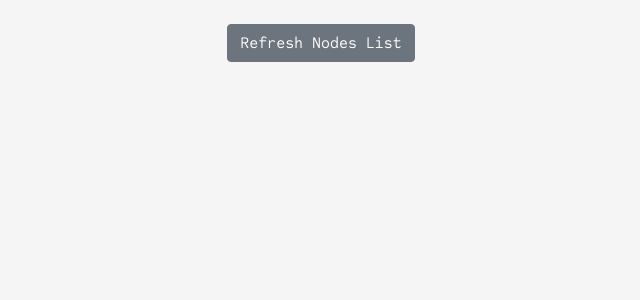
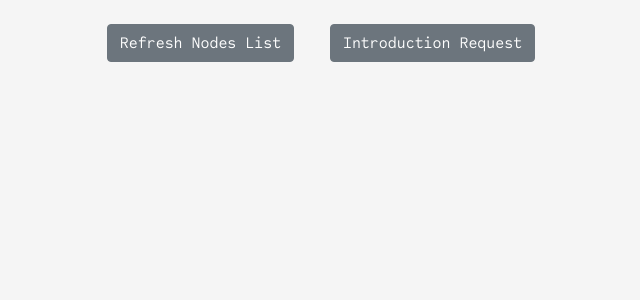
Before and after one commit to amuuu/natural-synth, a Flask app: page / in a window 1280 px wide. Shown: the part 85-385 px from the top of the page, without its empty margins (319-959 px from the left). Run offline with Flask 2, Linux system fonts and the light colour scheme; a user stored in the database is signed in; some libraries are stand-ins or nearby versions.

Commit message:
fix arduino bugs, works properly now! adjust some stuff and fix some bugs in server and dashboard, they work properly nowgit add .git add .

```diff
--- a/server/src/main.py
+++ b/server/src/main.py
@@ -42,3 +42,12 @@ def change_activeself():
         return Response("Error in changing activeself.", status=400)
 
     return Response("Activeself changed successfully.", status=200)
+
+
+@main.route('/introductionrequest', methods=['GET'])
+def introduction_request():
+    try:
+        mqtthandler.introduction_request()
+        return Response("Sent introduction request successfully.", status=200)
+    except:
+        return Response("Error in sending introduction request.", status=400)
--- a/server/src/mqtthandler.py
+++ b/server/src/mqtthandler.py
@@ -46,6 +46,11 @@ topic ns/arduino_change:
     "device_name": "device",
     "new_name": "new_name"
     }
+
+5) introduction_request command:
+    {
+    "cmd": "introduction_request"
+    }
 """
 
 topic = ['ns/arduino_send',
@@ -63,6 +68,9 @@ def peripheral_node_name_update(device_name, new_name):
 def peripheral_node_activeself_update(device_name, activeself): # ip or name
     client_object.publish(topic[1], json.dumps({'cmd':'change_active_self','device_name': device_name, 'activeself': activeself}), 0)
 
+def introduction_request():
+    client_object.publish(topic[1], json.dumps({'cmd':'introduction_request'}), 0)
+
 def on_connect(client, userdata, flags, rc):
     global client_object
     client_object = client
@@ -74,7 +82,7 @@ def on_connect(client, userdata, flags, rc):
     print("Subscribed to " + str(count_topics) + " topics successfully...")
 
 def on_message(client, userdata, msg):
-
+    # try:
     data = json.loads(msg.payload.decode())
 
     if msg.topic == topic[0]:
@@ -87,9 +95,9 @@ def on_message(client, userdata, msg):
             sensor_type = data.get('sensor_type')
             is_active = data.get('is_active')
             if is_active=="true":
-                is_active = True
+                is_active_bool = True
             elif is_active == "false":
-                is_active = False
+                is_active_bool = False
 
             # there is a new name we haven't seen before. it's either a new device or a device we know but with a new name
             if name not in names:
@@ -98,24 +106,28 @@ def on_message(client, userdata, msg):
 
                 if old_name == "-":
                     print("Node \"" + name + "\" didn't exist before. Added to list now.")
-                    names.extend(name)
-                    divs.append({"name": name, "sensor_type": sensor_type, "is_active": is_active})
+                    names.append(name)
+                    divs.append({"name": name, "sensor_type": sensor_type, "is_active": is_active_bool})
 
                 else:
                     for div in divs:
                         if div['name'] == old_name:
                             div['name'] = name
 
+
             ## the name is known. And hasn't changed. So the only reason that this cmd must've been sent is the fact that active self has changed
             else:
                 for div in divs:
-                    if div['name'] == name:
-                        div['is_active'] = data.get('is_active')
+                    if div['name'] == name and div['is_active'] != is_active_bool:
+                        div['is_active'] = is_active_bool
+                        print("Node \"" + name + "'s activity just toggled.")
 
 
         if cmd == "value_share":
 
             val = data.get('val')
 
-            # show in the div
-            # it can be done easily with ajax but doesn't it must be with socket to work properly and seamlessly
+                # show in the div
+                # it can be done easily with ajax but doesn't it must be with socket to work properly and seamlessly
+    # except:
+    #     print("Message parse error...")
--- a/server/src/templates/index.html
+++ b/server/src/templates/index.html
@@ -28,7 +28,8 @@
             <a class="header-logout" href="{{ url_for('auth.logout') }}">/ Logout ({{ email }})</a>
         </div>
         <br>
-        <button type="button" class="btn btn-secondary" id="refresh_button">Refresh Nodes List</button>
+        <button type="button" class="btn btn-secondary" id="refresh_button">Refresh Nodes List</button> &nbsp;&nbsp;
+        <button type="button" class="btn btn-secondary" id="introduction_request">Introduction Request</button>
 
         <div class="container nodes" id="nodes">
             <!-- this will be filled autoamtically -->
@@ -43,7 +44,23 @@
                   url: "/nodes",
                   type: "get",
                   success: function(response) {
+                    $("#nodes").empty();
                     $("#nodes").html(response);
+                  },
+                  error: function(xhr) {
+                  }
+                });
+            });
+
+            $("#introduction_request").click(function(){
+                var text = $(this).val();
+
+                $.ajax({
+                  url: "/introductionrequest",
+                  type: "get",
+                  success: function(response) {
+                    $("#refresh_button").trigger("click");
+
                   },
                   error: function(xhr) {
                   }
--- a/server/src/templates/nodediv.html
+++ b/server/src/templates/nodediv.html
@@ -94,7 +94,7 @@
             dataType: "json",
             data: JSON.stringify({ Data: data }),
             success: function(response) {
-
+                $("#refresh_button").trigger("click");
             },
             error: function(xhr) {
             }
@@ -115,7 +115,7 @@
             dataType: "json",
             data: JSON.stringify({ Data: data }),
             success: function(response) {
-
+                $("#refresh_button").trigger("click");
             },
             error: function(xhr) {
             }
@@ -139,6 +139,7 @@
             dataType: "json",
             data: JSON.stringify({ Data: data }),
             success: function(response) {
+                $("#refresh_button").trigger("click");
             },
             error: function(xhr) {
             }
```
Also changed, not shown: 1 other file.
